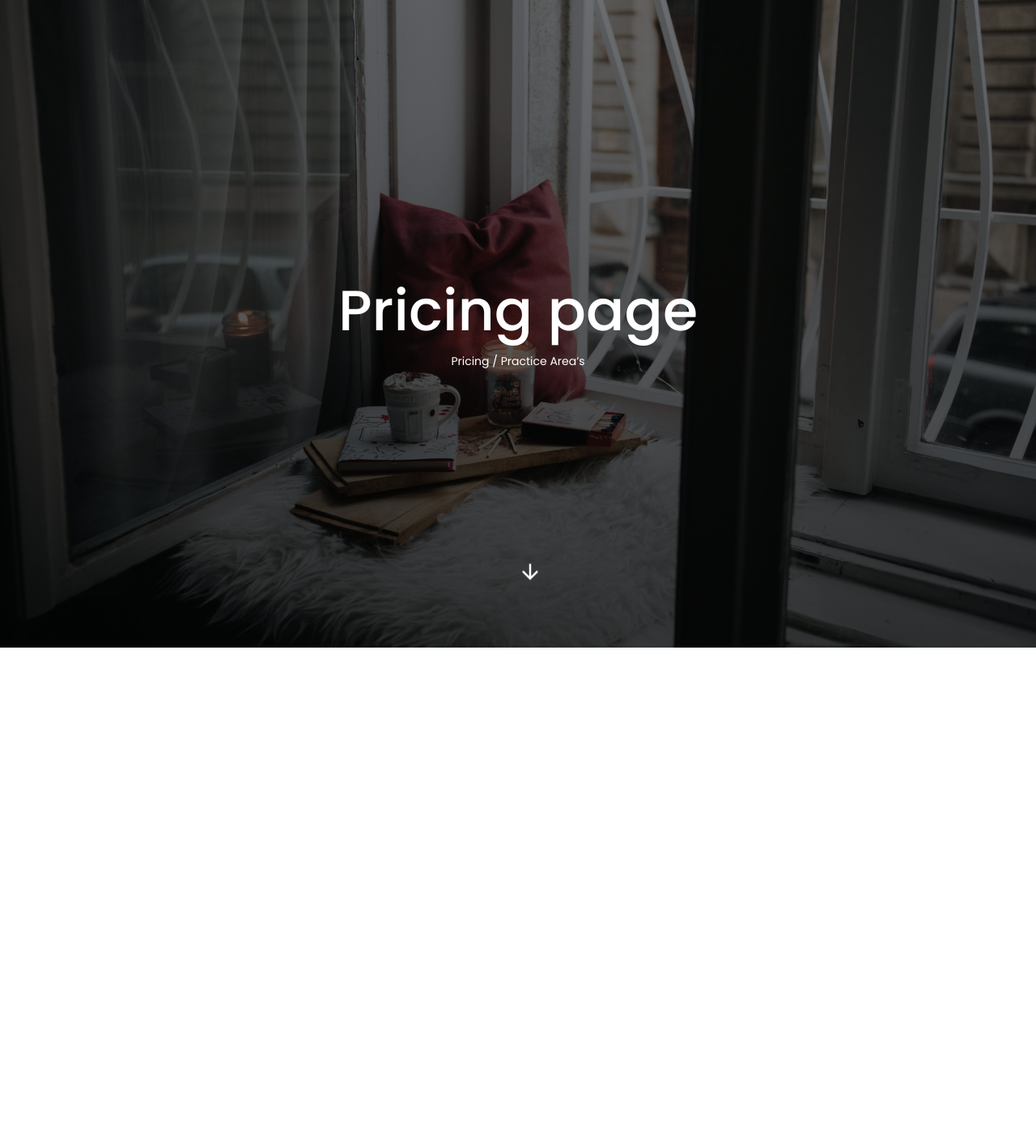
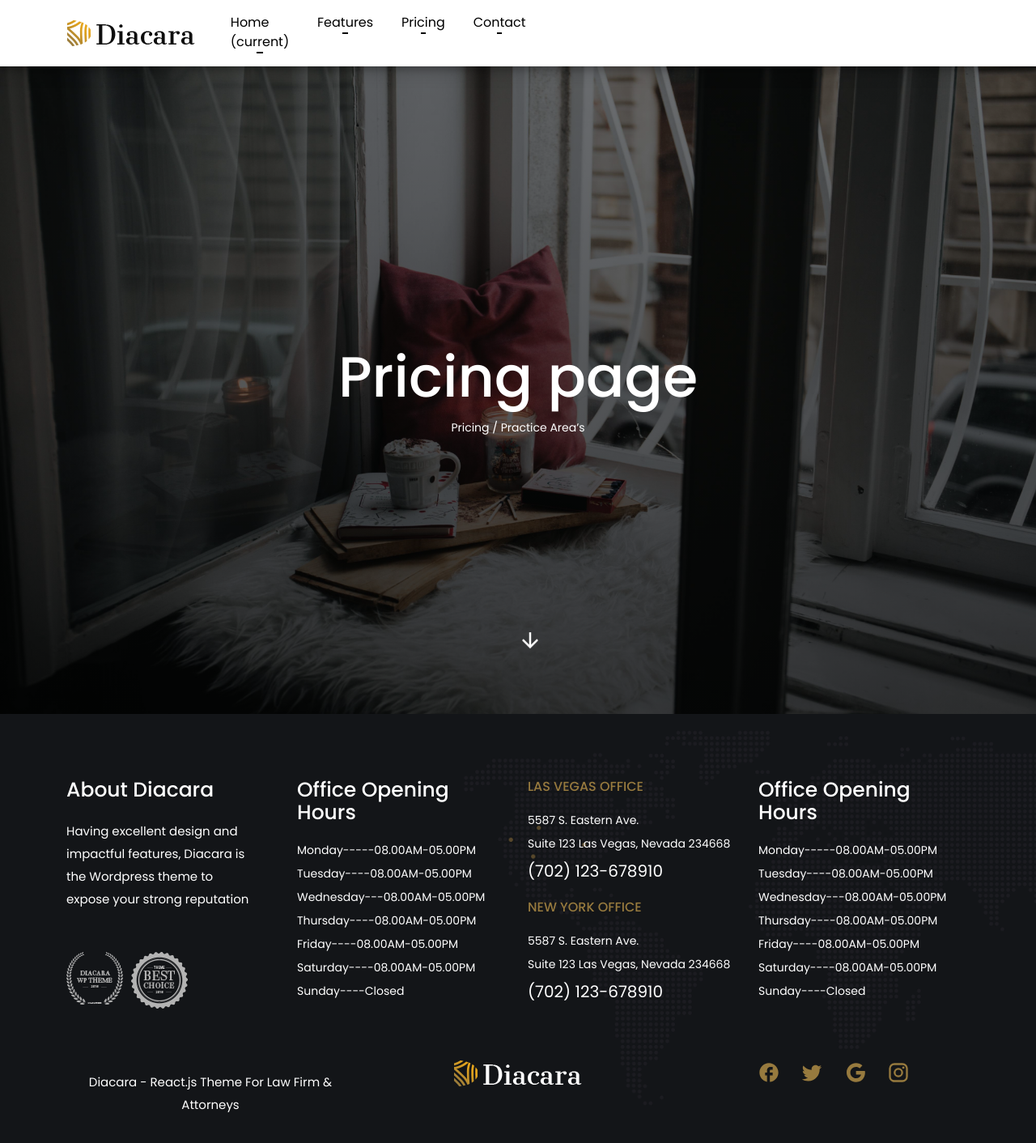
Before and after one commit to Daniyal-Aslam/diacare, a React (Create React App) app: page /Pricing in a window 1280 px wide. Shown: the top 1412 px of the page at 81% size. Before the commit the page ends 800 px from the top, so only its background shows below. Built offline with nearby package versions, Linux system fonts and the light colour scheme.

Commit message:
Update Pricing.jsx

```diff
--- a/src/components/Pricing.jsx
+++ b/src/components/Pricing.jsx
@@ -1,16 +1,19 @@
 import React from 'react';
 import Header from './Header';
+import Footer from './Footer';
 import Headcomp from './Headcomp';
 
  const Pricing = () => {
     return (
         <>
+     <Header/>
           <section className="pricing_banner">
               <Headcomp
               head="Pricing page"
               tag="Pricing / Practice Area’s"
             />
         </section>
+     <Footer/>
         </>
     )
 }
```
